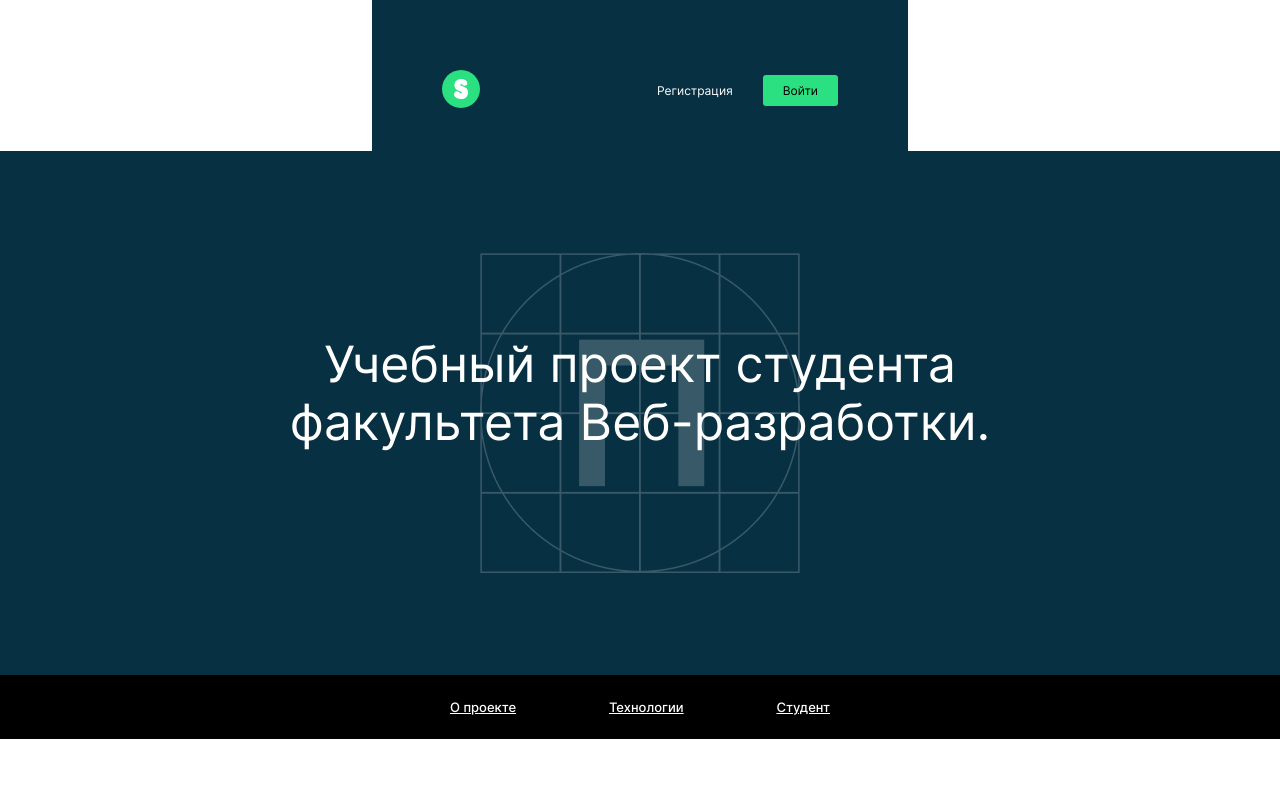
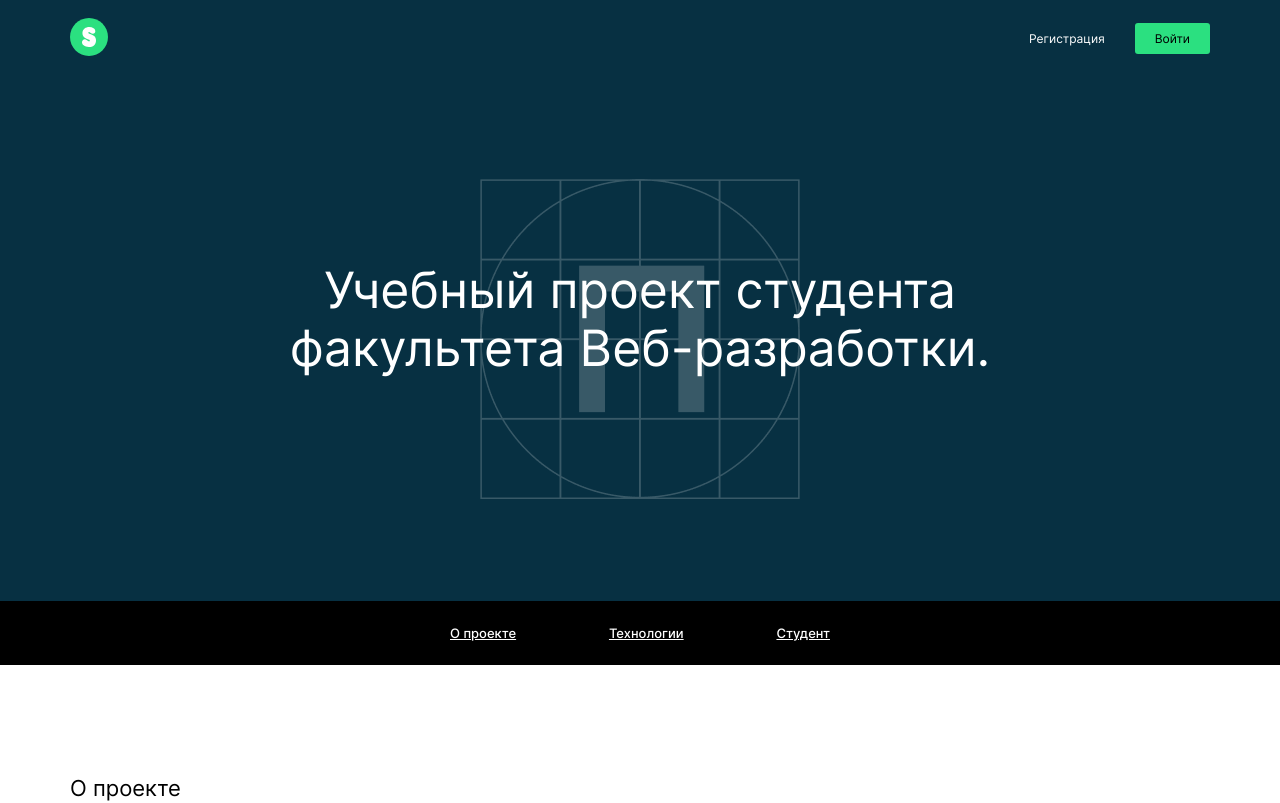
Before and after one commit to VasilyRazdorsky/movies-explorer-frontend, a React (Create React App) app: page / in a window 1280 px wide. Shown: the top 803 px of the page. Built offline with nearby package versions, Linux system fonts and the light colour scheme.

Commit message:
Поправить добавление класса в header + исправить ссылки в Portfolio

```diff
--- a/src/components/Header/Header.jsx
+++ b/src/components/Header/Header.jsx
@@ -6,7 +6,7 @@ const Header = ({currentPage}) => {
   const pagesWithNavigation = ["/", "/profile", "/saved-movies", "/movies"];
 
   return (
-    <header className={`header ${currentPage.pathname === '/' ? "header_theme_dark": ""} ${currentPage.pathname === '/signin' || 'signup' ? "header_route_login" : ""}`}>
+    <header className={`header ${currentPage.pathname === '/' ? "header_theme_dark": ""} ${currentPage.pathname === '/signin' ? "header_route_login" : currentPage.pathname === 'signup' ? "header_route_login" : ""}`}>
       <Link to="/" className="header__logo-link">
         <img src={logoPath} className="header__logo" alt="логотип" />
       </Link>
--- a/src/components/Portfolio/Portfolio.jsx
+++ b/src/components/Portfolio/Portfolio.jsx
@@ -6,7 +6,7 @@ const Portfolio = () => {
             <h2 className="portfolio__title">Портфолио</h2>
             <div className="portfolio__item">
                 <p className="portfolio__item-name">How to Learn</p>
-                <a href="https://github.com/VasilyRazdorsky/how-to-learn" className="portfolio__item-link">
+                <a href="https://vasilyrazdorsky.github.io/how-to-learn/" className="portfolio__item-link">
                 ↗
                 </a>
             </div>
@@ -15,7 +15,7 @@ const Portfolio = () => {
 
             <div className="portfolio__item">
                 <p className="portfolio__item-name">Russian Travel</p>
-                <a href="https://github.com/VasilyRazdorsky/how-to-learn" className="portfolio__item-link">
+                <a href="https://vasilyrazdorsky.github.io/russian-travel/" className="portfolio__item-link">
                 ↗
                 </a>
             </div>
@@ -24,7 +24,7 @@ const Portfolio = () => {
 
             <div className="portfolio__item">
                 <p className="portfolio__item-name">Mesto</p>
-                <a href="https://github.com/VasilyRazdorsky/how-to-learn" className="portfolio__item-link">
+                <a href="https://mesto.vrazdorsky.nomoredomains.monster/" className="portfolio__item-link">
                 ↗
                 </a>
             </div>
```
